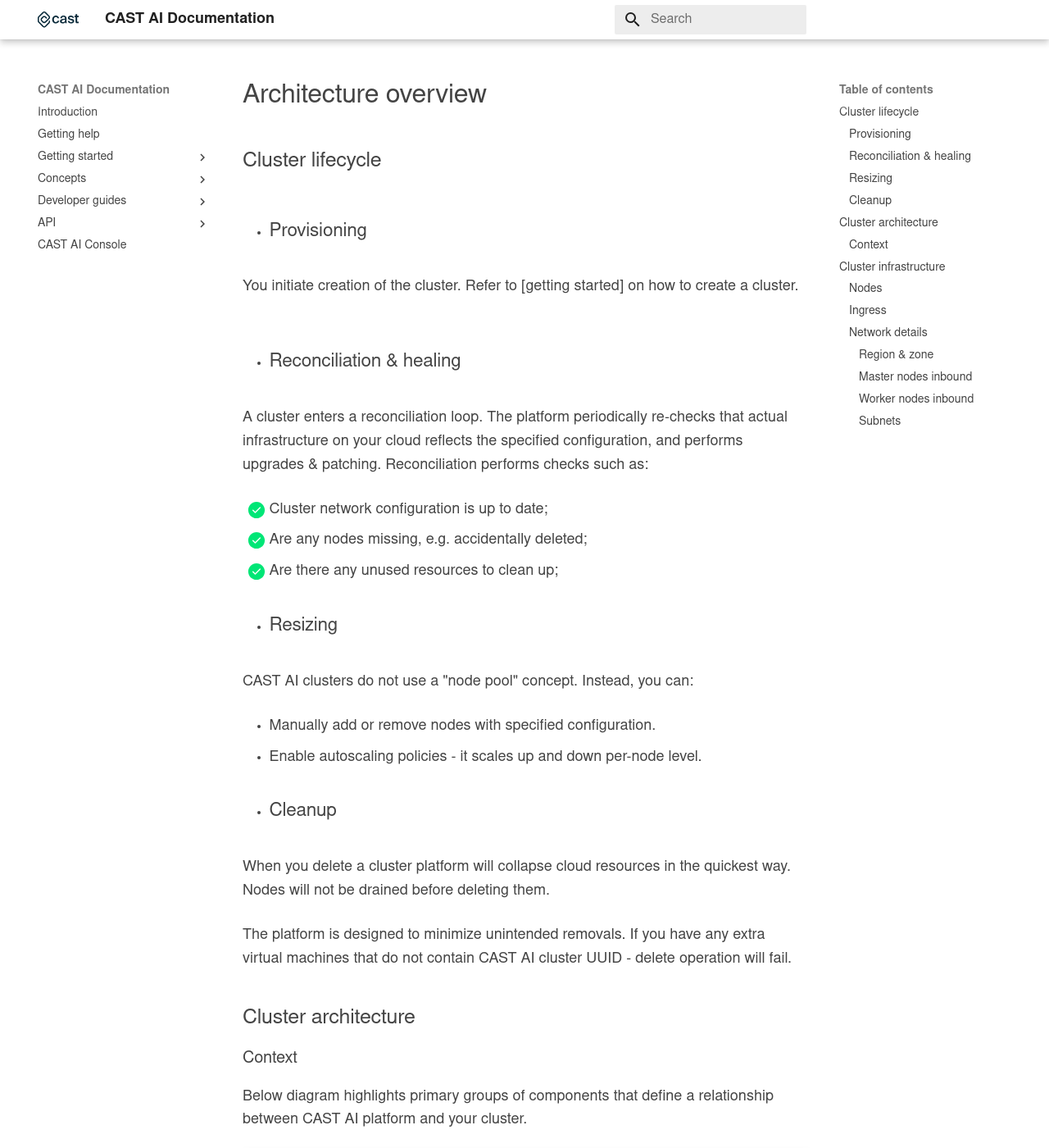
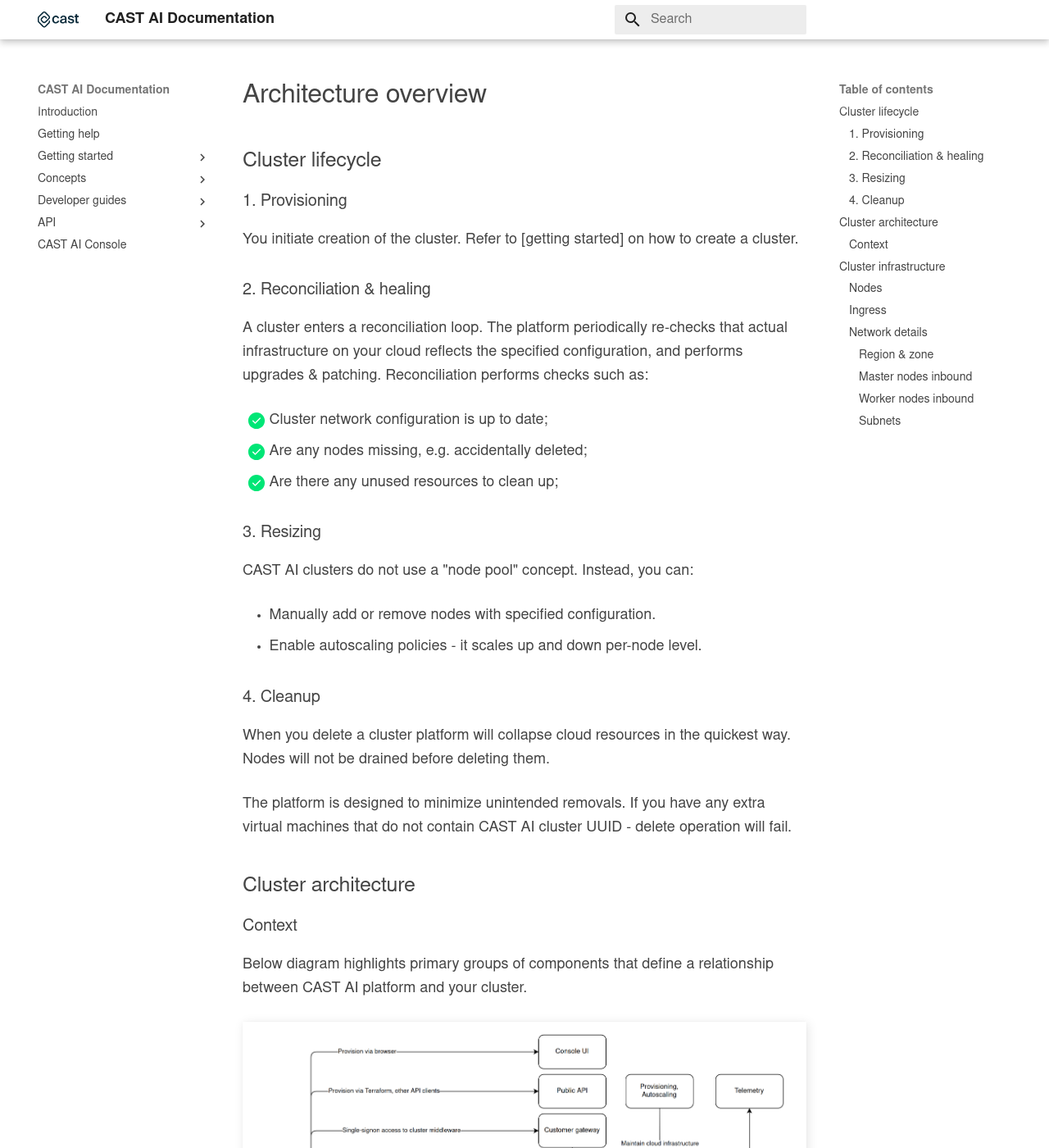
Before and after one commit to castai/docs, an MkDocs documentation site: the page built from docs/concepts and schemes/architecture-overview.md, in a window 1280 px wide and 1400 px high. Shown: the whole window at 82% size. Built offline with MkDocs 1.6.1 and Material for MkDocs 9.7.7, drawn with Linux system fonts in a browser that asks for light colours; some web fonts are replaced.

Commit message:
Update architecture-overview.md

```diff
--- a/docs/concepts and schemes/architecture-overview.md
+++ b/docs/concepts and schemes/architecture-overview.md
@@ -1,11 +1,10 @@
 ## Cluster lifecycle
-
-- ### Provisioning
+### 1. Provisioning
 
 You initiate creation of the cluster. Refer to [getting started] on how to create a cluster.
 
 
-- ### Reconciliation & healing
+### 2. Reconciliation & healing
 
 A cluster enters a reconciliation loop. The platform periodically re-checks that actual infrastructure on your cloud reflects the specified configuration, and performs upgrades & patching. Reconciliation performs checks such as:
 
@@ -13,14 +12,14 @@
   - [x] Are any nodes missing, e.g. accidentally deleted;
   - [x] Are there any unused resources to clean up;
 
-- ### Resizing
+### 3. Resizing
 
 CAST AI clusters do not use a "node pool" concept. Instead, you can:
 
    - Manually add or remove nodes with specified configuration.
    - Enable autoscaling policies - it scales up and down per-node level.
 
-- ### Cleanup
+### 4. Cleanup
 
 When you delete a cluster platform will collapse cloud resources in the quickest way. Nodes will not be drained before deleting them.
 
```
